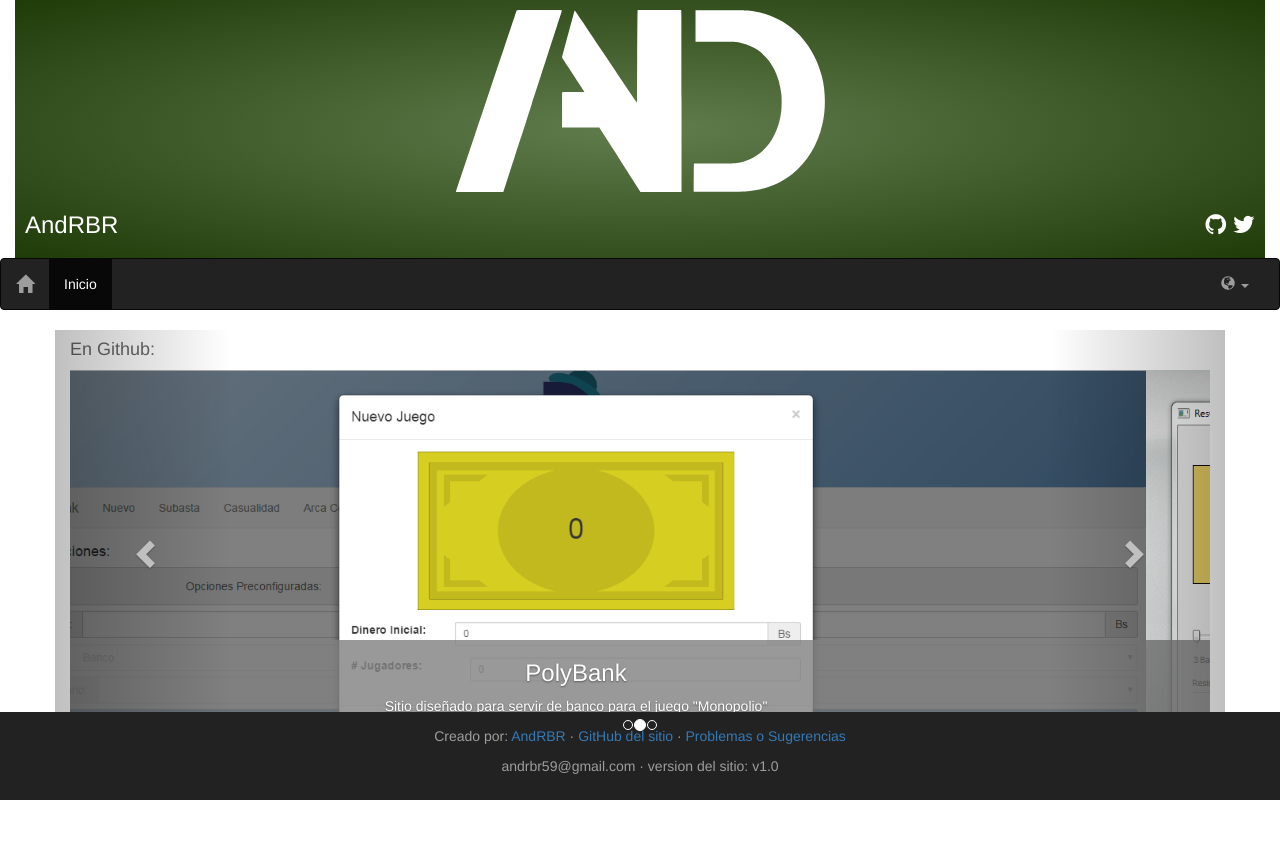
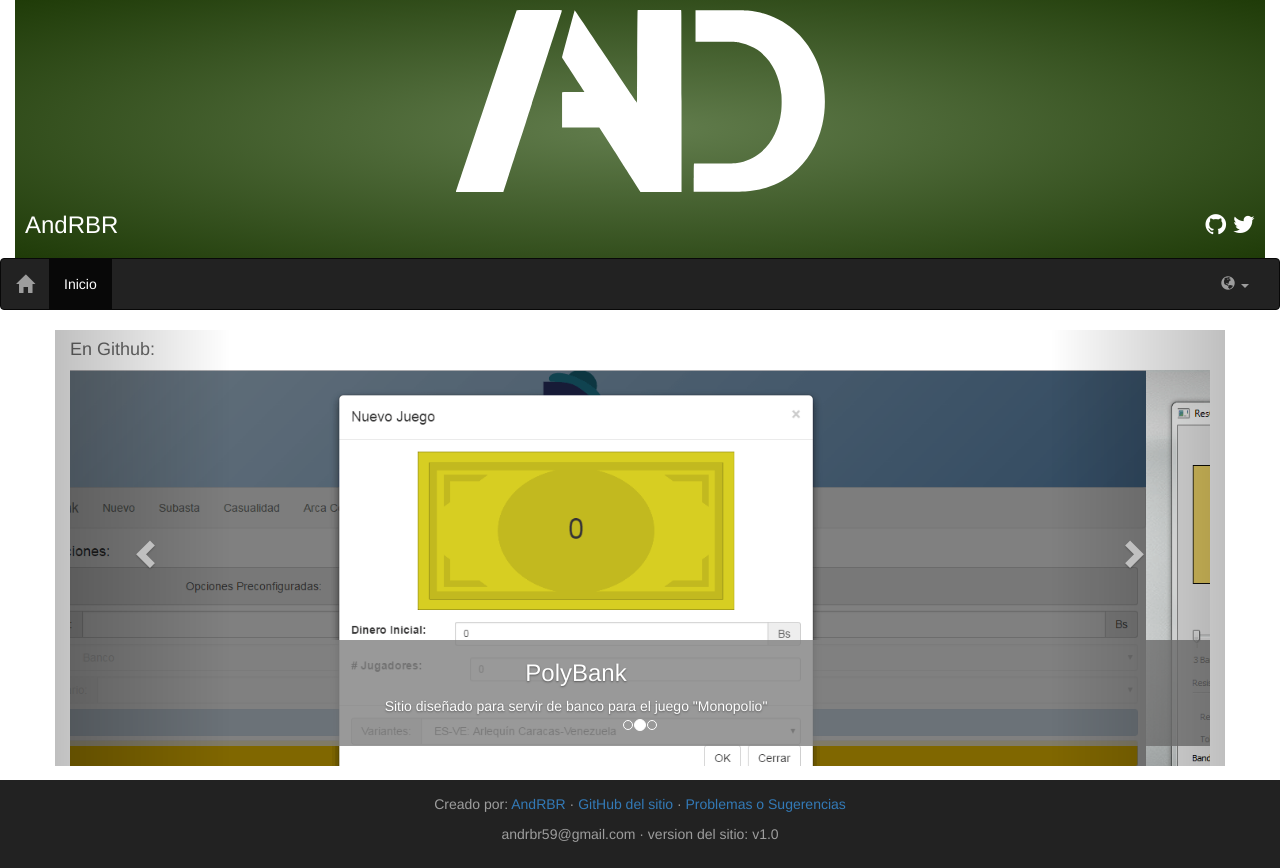
Before and after one commit to ANDRBR/andrbr.github.io, a plain HTML site: page index.html in a window 1280 px wide. Before the commit the page ends 800 px from the top, so only its background shows below. Drawn offline with nearby package versions, Linux system fonts and the light colour scheme.

Commit message:
fixed footer on wide screen

```diff
--- a/rc/css/stylesheet.css
+++ b/rc/css/stylesheet.css
@@ -1,4 +1,4 @@
-/* v1.0.0.0 */
+/* v1.0.0.1 */
 a.disabled {
 	color: lightgrey !important;
 	pointer-events: none;
@@ -24,10 +24,10 @@ header h3 {
 footer {
 	color: #9d9d9d;
 	background-color: #222;
-	position : absolute;
-	bottom : 0;
+	bottom: 0px;
 	width: 100%;
 	text-align: center;
+	margin-top: 1em;
 	padding: 1em;
 }
 
```
